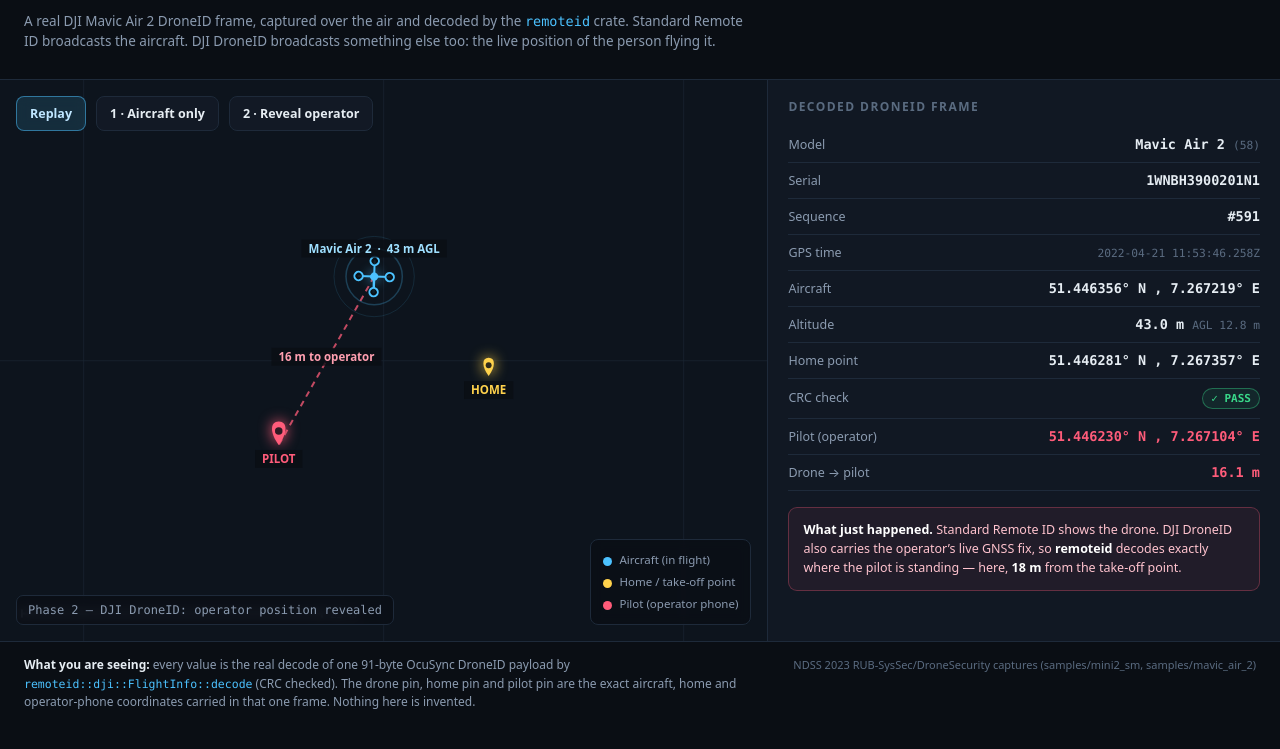
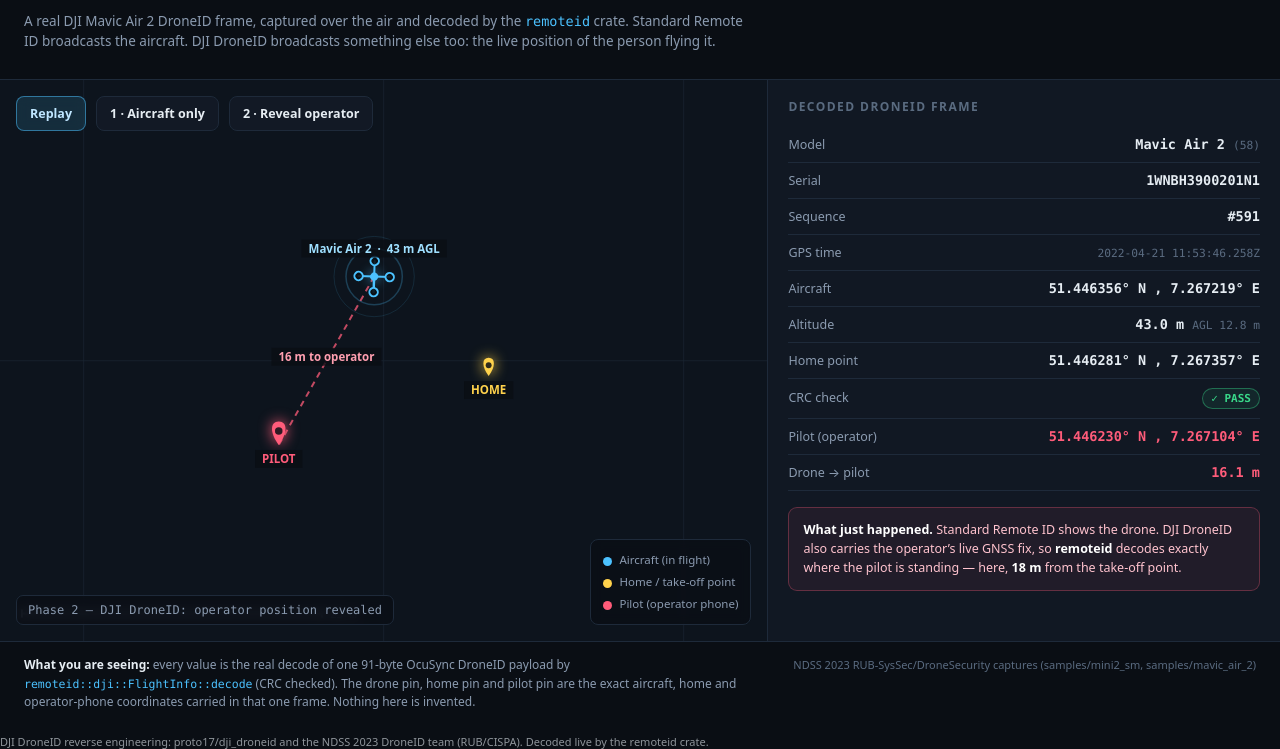
Before and after one commit to Mattbusel/drone-demos, a plain HTML site: page dji-pilot-reveal/index.html in a window 1280 px wide. Shown: the part 74-823 px from the top of the page. Before the commit the page ends 800 px from the top, so only its background shows below. Drawn offline with Linux system fonts and the light colour scheme.

Commit message:
credits: proto17, NDSS DroneID team, opendroneid

```diff
--- a/dji-pilot-reveal/index.html
+++ b/dji-pilot-reveal/index.html
@@ -371,5 +371,6 @@
   setTimeout(play, 500);
 })();
 </script>
+<div style="font-size:11px;opacity:.6;margin-top:8px">DJI DroneID reverse engineering: proto17/dji_droneid and the NDSS 2023 DroneID team (RUB/CISPA). Decoded live by the remoteid crate.</div>
 </body>
 </html>
```
Also changed, not shown: 1 other file.
